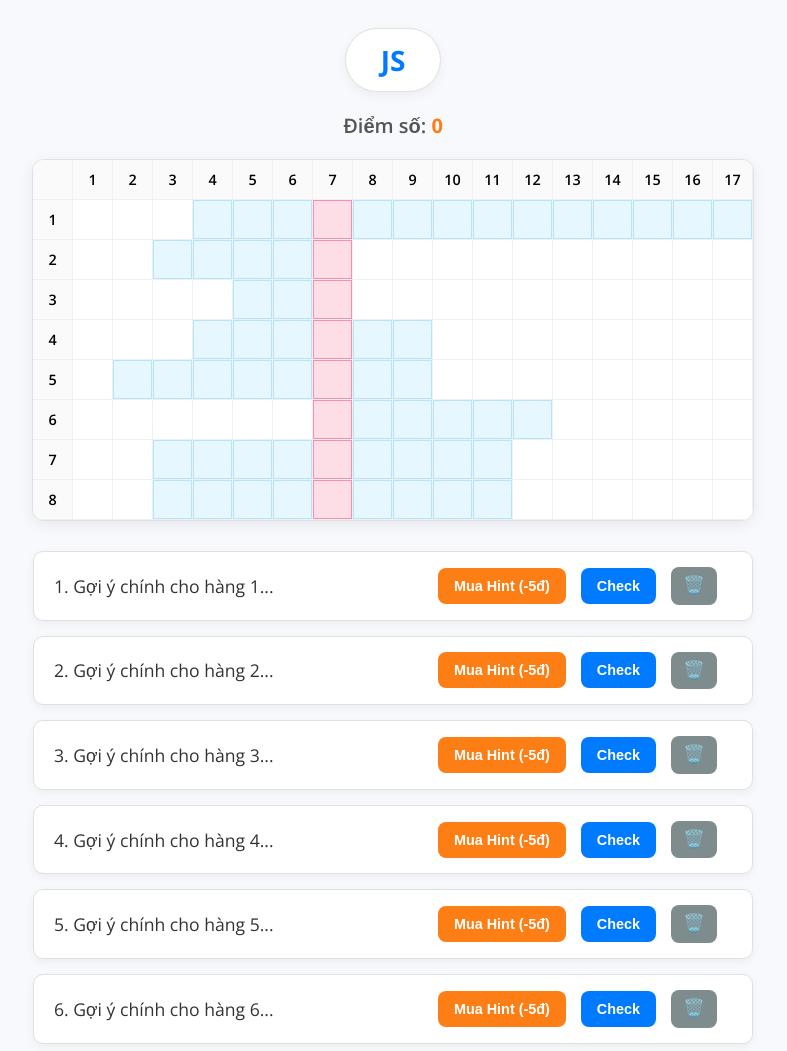
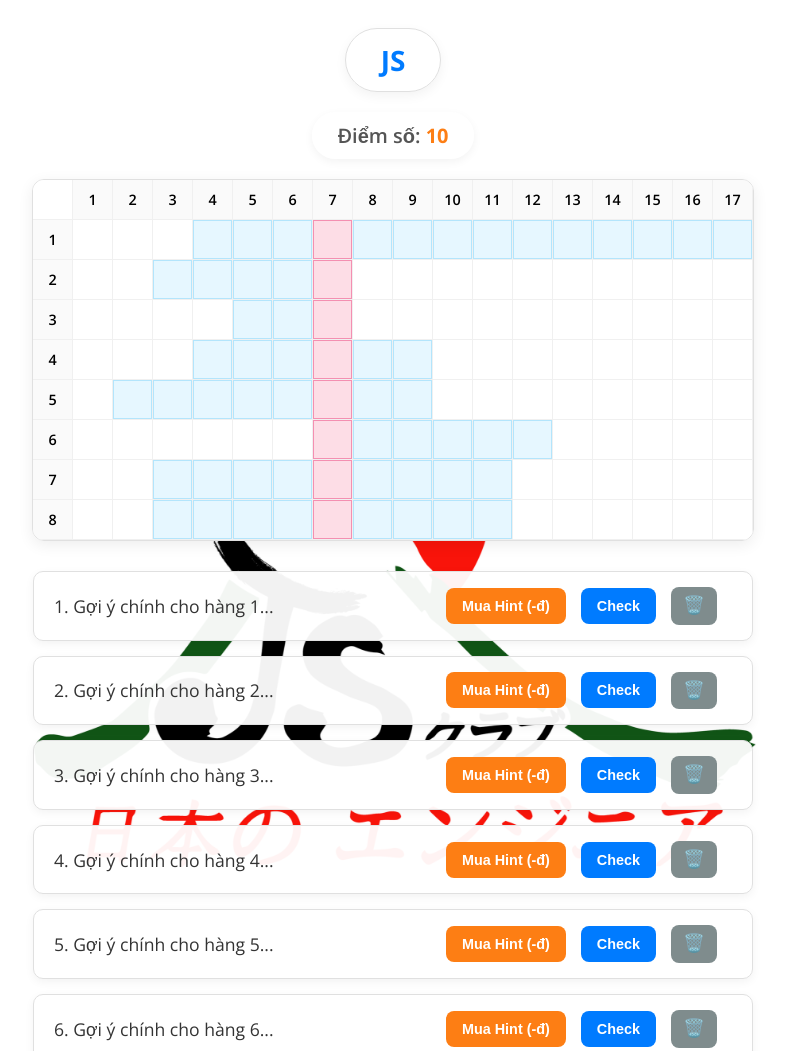
Before and after one commit to Cahoii/crossword-puzzle-game, a plain HTML site: page index.html in a window 1280 px wide. Shown: the top 1051 px of the page, without its empty margins (247-1034 px from the left). Drawn offline with nearby package versions, Linux system fonts and the light colour scheme.

Commit message:
update bg

```diff
--- a/index.html
+++ b/index.html
@@ -15,7 +15,7 @@
       <h1>JS</h1>
     </div>
 
-    <div class="info-panel">Điểm số: <span id="score-display">0</span></div>
+    <div class="info-panel">Điểm số: <span id="score-display">10</span></div>
 
     <div class="crossword-grid" id="crossword-grid"></div>
 
--- a/script.js
+++ b/script.js
@@ -285,7 +285,7 @@ function renderClueArea() {
         // Nút Hint
         let hintBtn = document.createElement('button');
         hintBtn.className = 'hint-btn';
-        hintBtn.textContent = 'Mua Hint (-5đ)';
+        hintBtn.textContent = 'Mua Hint (-đ)';
         hintBtn.dataset.row = rowData.row; // Lưu số hàng vào nút
         mainDiv.appendChild(hintBtn);
 
--- a/style.css
+++ b/style.css
@@ -5,38 +5,46 @@
     --clue-width: 40px;
 
     /* Bảng màu "thân thiện" mới */
-    --color-bg: #f7f9fc;          /* Nền chính (thay vì #f4f4f4) */
-    --color-text: #333;           /* Màu chữ chính */
-    --color-primary: #007bff;     /* Xanh dương chính (cho nút) */
-    --color-primary-hover: #0056b3; /* Xanh khi di chuột */
-    --color-hint: #fd7e14;        /* Cam (cho nút hint) */
-    --color-hint-hover: #e86100;  /* Cam khi di chuột */
-    --color-input: #e6f7ff;       /* Nền ô hàng ngang */
-    --color-input-border: #b3e5fc; /* Viền ô hàng ngang */
-    --color-keyword: #fddde6;     /* Nền ô dọc (hồng nhạt) */
-    --color-keyword-border: #f48fb1; /* Viền ô dọc */
-    --color-focus: #007bff;       /* Viền xanh khi nhấp vào ô */
+    --color-bg: #f7f9fc;
+    --color-text: #333;
+    --color-primary: #007bff;
+    --color-primary-hover: #0056b3;
+    --color-hint: #fd7e14;
+    --color-hint-hover: #e86100;
+    --color-input: #e6f7ff;
+    --color-input-border: #b3e5fc;
+    --color-keyword: #fddde6;
+    --color-keyword-border: #f48fb1;
+    --color-focus: #007bff;
 }
 
 body {
     /* DÙNG FONT MỚI */
     font-family: 'Open Sans', Arial, sans-serif;
-    background-color: var(--color-bg);
     color: var(--color-text);
-
     display: flex;
     flex-direction: column;
     align-items: center;
     padding: 20px;
+
+    /* === THAY ĐỔI: THÊM ẢNH NỀN === */
+    /* background-color: var(--color-bg); <-- Vô hiệu hóa màu nền cũ */
+    background-image: url('logo.png');
+    background-size: 100vh; /* Phủ kín màn hình */
+    background-position: center center;
+    background-repeat: no-repeat;
+    background-attachment: fixed; /* Nền đứng yên khi cuộn */
 }
 
 .title-container {
-    background-color: white;
+    /* === THAY ĐỔI: NỀN MỜ === */
+    background-color: rgba(255, 255, 255, 0.95); /* thay vì 'white' */
+
     border: 1px solid #e0e0e0;
-    border-radius: 50px; /* Bo tròn tối đa */
+    border-radius: 50px;
     padding: 12px 35px;
     margin-bottom: 20px;
-    box-shadow: 0 4px 12px rgba(0,0,0,0.05); /* Bóng mờ nhẹ */
+    box-shadow: 0 4px 12px rgba(0,0,0,0.05);
 }
 
 h1 {
@@ -47,6 +55,12 @@ h1 {
 }
 
 .info-panel {
+    /* === THAY ĐỔI: THÊM NỀN MỜ VÀ ĐỆM === */
+    background-color: rgba(255, 255, 255, 0.95);
+    padding: 10px 25px;
+    border-radius: 25px;
+    box-shadow: 0 3px 10px rgba(0,0,0,0.05);
+
     font-size: 1.25em;
     font-weight: 600;
     color: #555;
@@ -58,27 +72,28 @@ h1 {
     font-weight: 700;
 }
 
-/* --- Phần Lưới Ô Chữ (Thêm bóng và bo tròn) --- */
+/* --- Phần Lưới Ô Chữ --- */
 .crossword-grid {
+    /* === THAY ĐỔI: NỀN MỜ === */
+    background-color: rgba(255, 255, 255, 0.95); /* thay vì 'white' */
+
     display: grid;
     grid-template-columns: var(--clue-width) repeat(var(--grid-size), var(--cell-size));
     border: 1px solid #e0e0e0;
-    background-color: white;
-
-    /* Hiệu ứng mới */
-    border-radius: 12px; /* Bo tròn cả lưới */
-    overflow: hidden; /* Giữ các ô con bên trong góc bo */
+    border-radius: 12px;
+    overflow: hidden;
     box-shadow: 0 4px 15px rgba(0,0,0,0.07);
 }
 
 .grid-cell {
     width: var(--cell-size);
     height: var(--cell-size);
-    border-right: 1px solid #f0f0f0; /* Viền mờ hơn */
-    border-bottom: 1px solid #f0f0f0; /* Viền mờ hơn */
+    border-right: 1px solid #f0f0f0;
+    border-bottom: 1px solid #f0f0f0;
     box-sizing: border-box;
 }
 
+/* Đây là các ô STT (1, 2, 3...) */
 .grid-cell.header,
 .grid-cell.clue-number {
     background-color: #fafafa;
@@ -101,22 +116,26 @@ h1 {
     background-color: white;
 }
 
-/* --- Ô Input (Nâng cấp quan trọng) --- */
+/* Thêm kiểu cho ô góc (từ bước trước) */
+.grid-cell.corner {
+    background-color: #fff;
+}
+
+
+/* --- Ô Input --- */
 .char-input {
     width: 100%;
     height: 100%;
     padding: 0;
     margin: 0;
-    border: 1px solid var(--color-input-border); /* Viền nhạt */
+    border: 1px solid var(--color-input-border);
     text-align: center;
     font-size: 1.3em;
-    font-weight: 700; /* Chữ đậm */
+    font-weight: 700;
     text-transform: uppercase;
     box-sizing: border-box;
     background-color: var(--color-input);
     color: #034f7b;
-
-    /* HIỆU ỨNG MỚI: Chuyển động mượt mà */
     transition: all 0.2s ease-in-out;
 }
 
@@ -126,33 +145,33 @@ h1 {
     color: #8c1945;
 }
 
-/* HIỆU ỨNG MỚI: Khi nhấp vào ô */
 .char-input:focus {
-    outline: none; /* Bỏ viền cam/xanh mặc định */
+    outline: none;
     border: 2px solid var(--color-focus);
     box-shadow: 0 0 10px rgba(0,123,255,0.3);
-    transform: scale(1.05); /* Phóng to nhẹ */
+    transform: scale(1.05);
 }
 
-/* --- Khu Vực Câu Hỏi (Bo tròn, bóng mờ) --- */
+/* --- Khu Vực Câu Hỏi --- */
 .clue-area {
     width: calc(var(--clue-width) + var(--grid-size) * var(--cell-size));
-    margin-top: 30px; /* Thêm khoảng cách */
+    margin-top: 30px;
     display: flex;
     flex-direction: column;
     gap: 15px;
 }
 
 .clue-row {
-    background-color: #fff;
+    /* === THAY ĐỔI: NỀN MỜ === */
+    background-color: rgba(255, 255, 255, 0.95); /* thay vì '#fff' */
+
     border: 1px solid #e0e0e0;
-    border-radius: 10px; /* Bo tròn nhiều hơn */
+    border-radius: 10px;
     padding: 15px 20px;
     box-shadow: 0 3px 10px rgba(0,0,0,0.05);
     transition: box-shadow 0.2s ease;
 }
 
-/* HIỆU ỨNG MỚI: Nổi lên khi di chuột */
 .clue-row:hover {
     box-shadow: 0 5px 15px rgba(0,0,0,0.08);
 }
@@ -165,7 +184,7 @@ h1 {
 }
 
 .clue-text {
-    font-style: normal; /* Bỏ in nghiêng */
+    font-style: normal;
     flex-grow: 1;
     font-size: 1.1em;
     color: #333;
@@ -182,17 +201,15 @@ h1 {
     font-weight: 600;
 }
 
-/* --- Các nút (Bo tròn, hiệu ứng) --- */
+/* --- Các nút --- */
 .check-btn, .hint-btn {
-    padding: 10px 16px; /* Nút to hơn */
+    padding: 10px 16px;
     border: none;
-    border-radius: 8px; /* Bo tròn */
+    border-radius: 8px;
     cursor: pointer;
     font-weight: 700;
     font-size: 0.9em;
     white-space: nowrap;
-
-    /* HIỆU ỨNG MỚI: Chuyển động mượt */
     transition: all 0.2s ease;
 }
 
@@ -206,11 +223,10 @@ h1 {
     color: white;
 }
 
-/* HIỆU ỨNG MỚI: Khi di chuột */
 .check-btn:hover {
     background-color: var(--color-primary-hover);
     box-shadow: 0 2px 5px rgba(0,123,255,0.3);
-    transform: translateY(-1px); /* Nhấc nút lên 1px */
+    transform: translateY(-1px);
 }
 
 .hint-btn:hover {
@@ -225,19 +241,17 @@ h1 {
     font-style: italic;
 }
 
-/* --- Kiểu cho nút Xóa hàng (mới) --- */
+/* --- Kiểu cho nút Xóa hàng --- */
 .clear-btn {
     padding: 10px 12px;
     border: none;
     border-radius: 8px;
     cursor: pointer;
     font-weight: 700;
-    font-size: 1.1em; /* Làm cho icon to hơn */
+    font-size: 1.1em;
     line-height: 1;
-
-    background-color: #7f8c8d; /* Màu xám trung tính */
+    background-color: #7f8c8d;
     color: white;
-
     transition: all 0.2s ease;
 }
 
```
